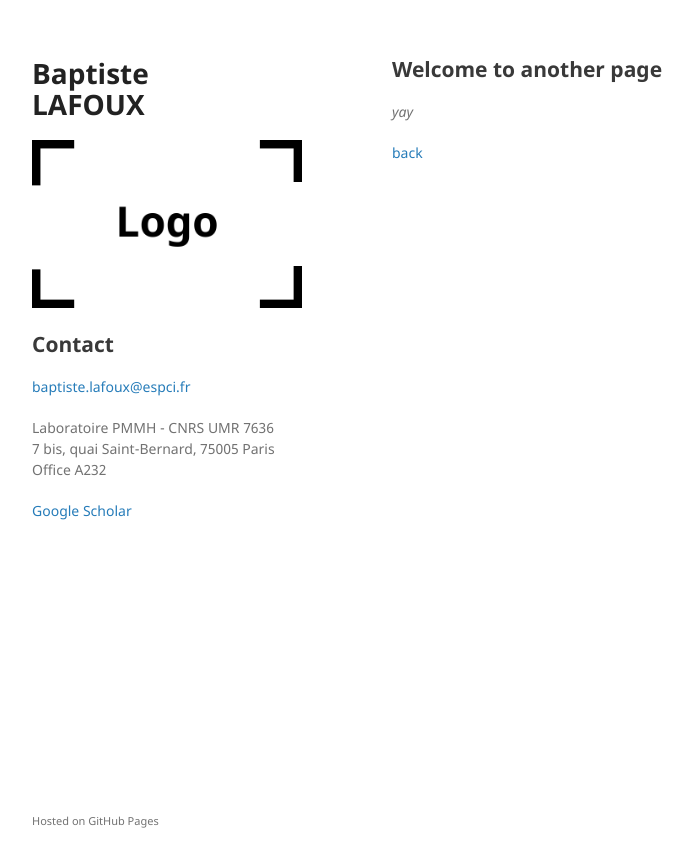
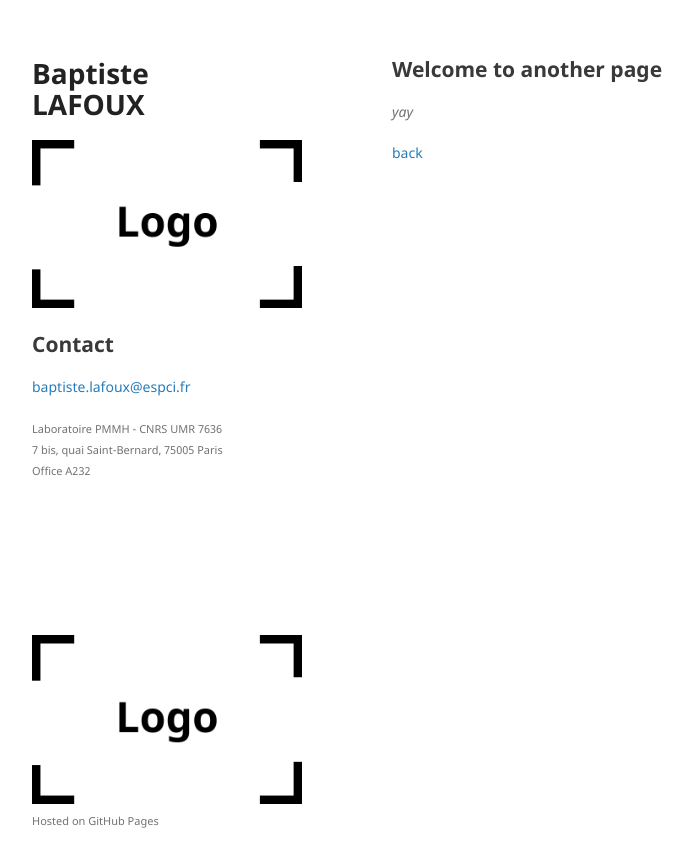
Before and after one commit to BaptisteLafoux/baptistelafoux.github.io, a Jekyll site: the page built from docs/another-page.md, in a window 1280 px wide. Shown: the top 867 px of the page, without its empty margins (178-871 px from the left). Built offline with Jekyll 4.4.1, drawn with Linux system fonts in a browser that asks for light colours.

Commit message:
Update default.html

```diff
--- a/docs/_layouts/default.html
+++ b/docs/_layouts/default.html
@@ -23,19 +23,17 @@
         <p>{{ site.description | default: site.github.project_tagline }}</p>
         <h2>Contact</h2>
         <p class="view"><a href="mailto:baptiste.lafoux@espci.fr">baptiste.lafoux@espci.fr</a></p>
-        <p>Laboratoire PMMH - CNRS UMR 7636
+        <p><small>Laboratoire PMMH - CNRS UMR 7636
         <br>7 bis, quai Saint-Bernard, 75005 Paris
-        <br>Office A232
+        <br>Office A232</small>
 
         {% if site.github.is_project_page %}
         <p class="view"><a href="{{ site.github.repository_url }}">View the Project on GitHub <small>{{ site.github.repository_nwo }}</small></a></p>
         {% endif %}
 
         {% if site.github.is_user_page %}
-        <p class="view"><a href="{{ site.github.owner_url }}">GitHub</a> - <a href="https://scholar.google.com/citations?user=ZgGBPKUAAAAJ&hl=fr&oi=ao">Google Scholar</a></p>
+        <p class="view"><a href="{{ site.github.owner_url }}">GitHub</a> | <a href="https://scholar.google.com/citations?user=ZgGBPKUAAAAJ&hl=fr&oi=ao">Google Scholar</a> | <a href="https://www.researchgate.net/profile/Baptiste-Lafoux">ResearchGate</a></p>
         {% endif %}
-        <p class="view"><a href="https://scholar.google.com/citations?user=ZgGBPKUAAAAJ&hl=fr&oi=ao">Google Scholar</a></p>
-
 
         {% if site.show_downloads %}
         <ul class="downloads">
@@ -54,6 +52,7 @@
         {% if site.github.is_project_page %}
         <p>This project is maintained by <a href="{{ site.github.owner_url }}">{{ site.github.owner_name }}</a></p>
         {% endif %}
+        <img src="/assets/img/logo.png" alt="Logo" />
         <p><small>Hosted on GitHub Pages
       </footer>
     </div>
```
